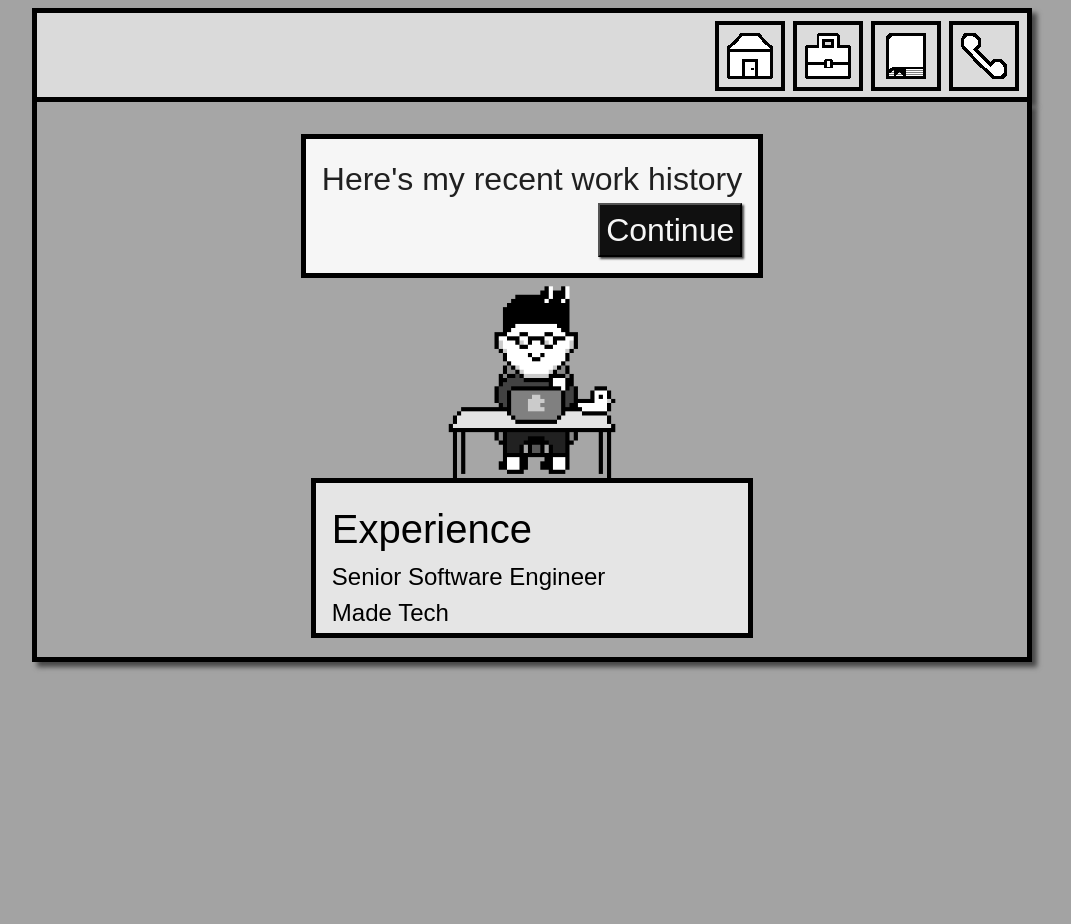
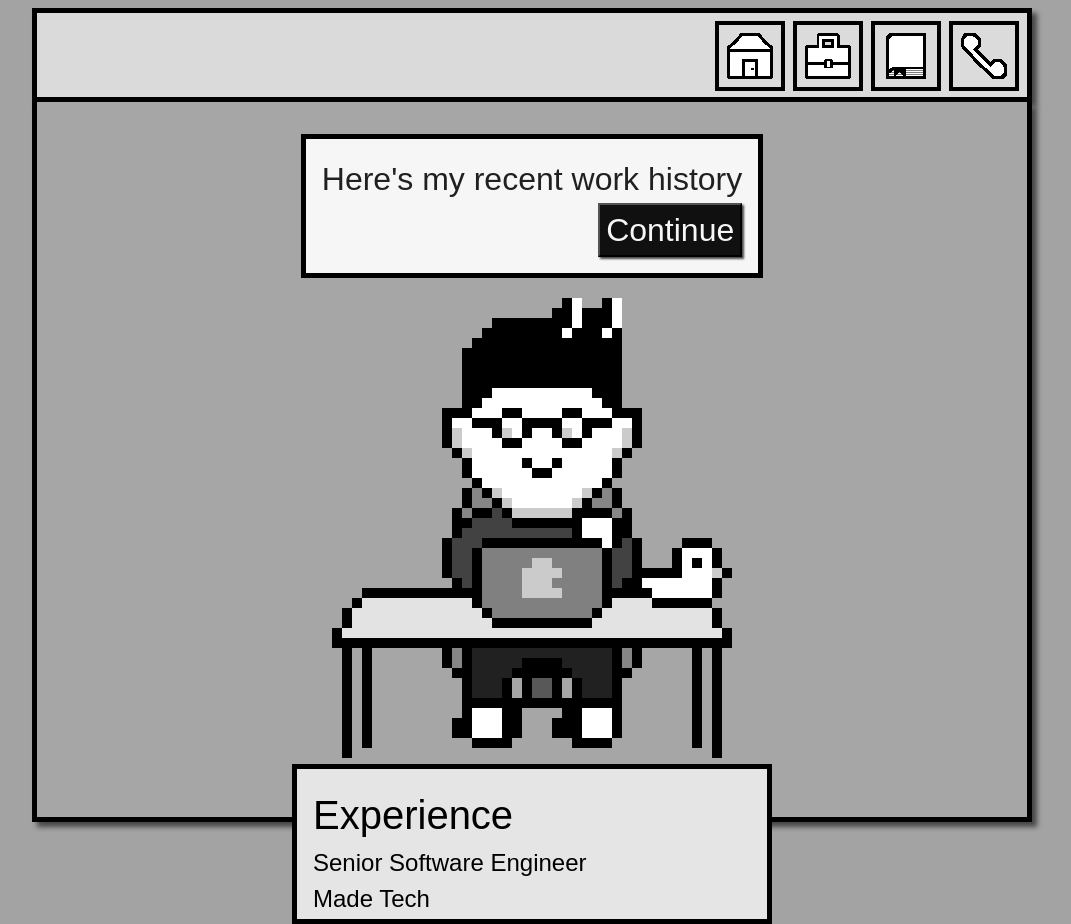
Before and after one commit to hevdevs/hevsite, a React (Vite) app: page /work in a window 1280 px wide. Shown: the whole page, without its empty margins (108-1179 px from the left). Before the commit the page ends 800 px from the top, so only its background shows below. Built offline with nearby package versions, Linux system fonts and the light colour scheme; a web font is replaced by a local one.

Commit message:
rename content display div

```diff
--- a/src/pages/Work.tsx
+++ b/src/pages/Work.tsx
@@ -5,7 +5,7 @@ const Work = () => {
 	return (
 		<div className="portal">
 			<SpeakerBubble dialogue={["Here's my recent work history"]} />
-			<div className="alt-sprite">
+			<div className="content-display">
 				<img src={hevWork} className="sprite" />
 				<div className="aside jersey-10-regular">
 					<h2>Experience</h2>
```
